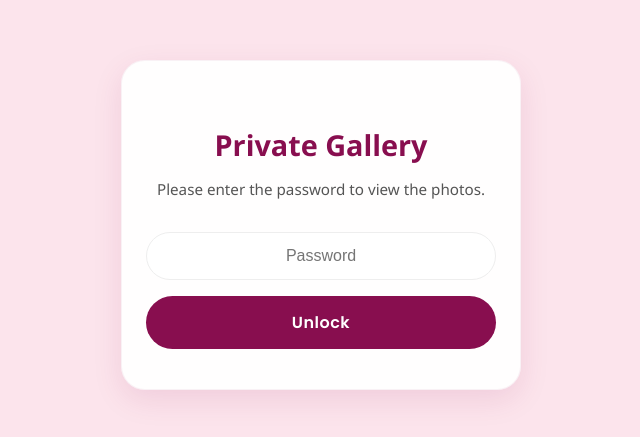
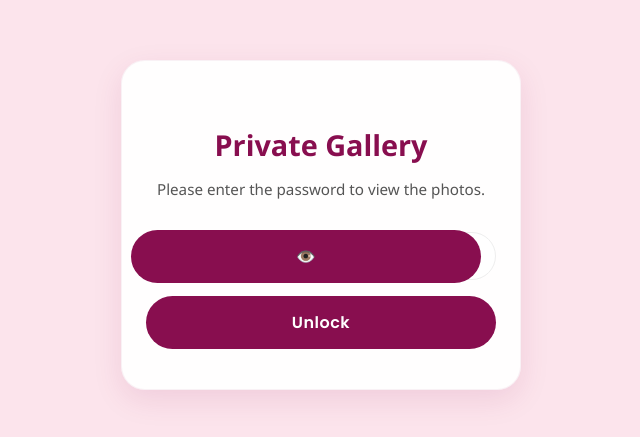
Before and after one commit to dennis090503/wedding-frontend, a React (Create React App) app: page / in a window 1280 px wide. Shown: the part 175-612 px from the top of the page, without its empty margins (319-959 px from the left). Built offline with nearby package versions, Linux system fonts and the light colour scheme; no server answers.

Commit message:
UI Polish: Wedding theme and elegant loader

```diff
--- a/src/App.css
+++ b/src/App.css
@@ -133,7 +133,40 @@
 .login-box button:active {
     transform: translateY(0);
 }
+/* Container to hold both input and eye icon */
+.password-container {
+    position: relative;
+    width: 100%;
+    display: flex;
+    align-items: center;
+    margin-bottom: 1rem; /* Replaces the margin on the input */
+}
 
+.password-container input {
+    margin-bottom: 0 !important; /* Remove bottom margin to align with container */
+    padding-right: 50px !important; /* Make room for the eye icon */
+}
+
+/* The Eye Icon Button */
+.toggle-password {
+    position: absolute;
+    right: 15px;
+    background: none !important;
+    border: none !important;
+    width: auto !important;
+    padding: 0 !important;
+    color: var(--wedding-plum) !important;
+    cursor: pointer;
+    font-size: 1.2rem;
+    z-index: 10;
+    transition: none !important;
+    box-shadow: none !important;
+}
+
+.toggle-password:hover {
+    transform: none !important; /* Prevent the hover-up effect of main buttons */
+    opacity: 0.7;
+}
 @keyframes App-logo-spin {
     from { transform: rotate(0deg); }
     to { transform: rotate(360deg); }
--- a/src/App.js
+++ b/src/App.js
@@ -3,16 +3,18 @@ import Navbar from "./Components/Navbar";
 import React, { useState, useEffect } from "react";
 import axios from "axios";
 import "./App.css";
+
 function App() {
     const [selectedEvent, setSelectedEvent] = useState("All");
     const [page, setPage] = useState(1);
     const [photos, setPhotos] = useState([]);
     const [counts, setCounts] = useState({});
 
-    // New States for Security and Loading
+    // New States for Security, Loading, and Visibility
     const [isAuthenticated, setIsAuthenticated] = useState(false);
     const [isVerifying, setIsVerifying] = useState(false);
     const [inputPassword, setInputPassword] = useState("");
+    const [showPassword, setShowPassword] = useState(false); // Eye icon state
 
     useEffect(() => {
         const fetchCounts = async () => {
@@ -23,25 +25,24 @@ function App() {
                 console.error("Error fetching counts:", err);
             }
         };
-        fetchCounts(); // Don't forget to call it!
+        fetchCounts();
     }, []);
 
     const handleLogin = (e) => {
         e.preventDefault();
-        setIsVerifying(true); // Start the loader
+        setIsVerifying(true);
 
-        // Simulate a small delay for the "loader" effect or wait for an API check
         setTimeout(() => {
-            if (inputPassword === "geetawedssagar21022026") { // Set your password here
+            if (inputPassword === "geetawedssagar21022026") {
                 setIsAuthenticated(true);
             } else {
                 alert("Incorrect password!");
             }
-            setIsVerifying(false); // Stop the loader
+            setIsVerifying(false);
         }, 1000);
     };
 
-    // 1. Loader View
+    // 1. Loader View (Centered via CSS flexbox)
     if (isVerifying) {
         return (
             <div className="loader-container">
@@ -59,20 +60,30 @@ function App() {
                     <h2>Private Gallery</h2>
                     <p>Please enter the password to view the photos.</p>
                     <form onSubmit={handleLogin}>
-                        <input
-                            type="password"
-                            placeholder="Password"
-                            value={inputPassword}
-                            onChange={(e) => setInputPassword(e.target.value)}
-                        />
-                        <button type="submit">Unlock</button>
+                        {/* New container for relative positioning of the eye icon */}
+                        <div className="password-container">
+                            <input
+                                type={showPassword ? "text" : "password"}
+                                placeholder="Password"
+                                value={inputPassword}
+                                onChange={(e) => setInputPassword(e.target.value)}
+                            />
+                            <button
+                                type="button"
+                                className="toggle-password"
+                                onClick={() => setShowPassword(!showPassword)}
+                            >
+                                {showPassword ? "🙈" : "👁️"}
+                            </button>
+                        </div>
+                        <button type="submit" className="unlock-btn">Unlock</button>
                     </form>
                 </div>
             </div>
         );
     }
 
-    // 3. Main Gallery View (Only shows if authenticated)
+    // 3. Main Gallery View
     return (
         <div>
             <Navbar
```
